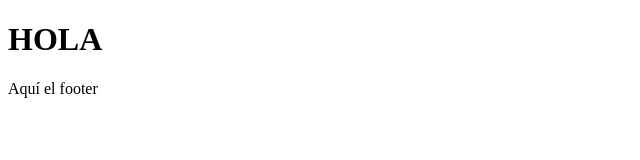
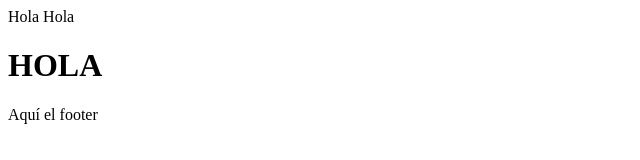
Before and after one commit to RubenC2/demo_prueba, a plain HTML site: page index.html in a window 1280 px wide. Shown: the whole page, without its empty margins (0-640 px from the left). Drawn offline with Linux system fonts and the light colour scheme.

Commit message:
add header

```diff
--- a/index.html
+++ b/index.html
@@ -6,6 +6,7 @@
     <title>Document</title>
 </head>
 <body>
+    <header>Hola Hola</header>
     <h1>HOLA</h1>
     <footer>Aquí el footer</footer>
 </body>
```
